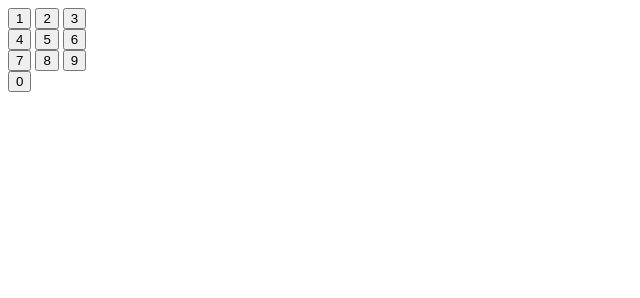
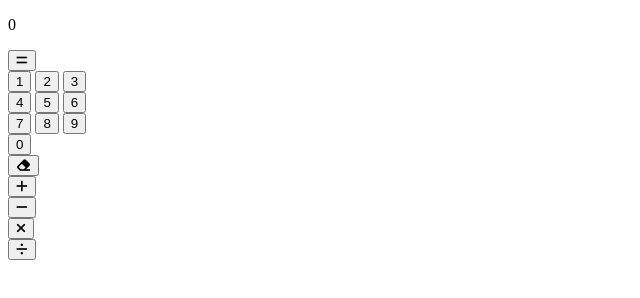
Before and after one commit to pirut/odin-calculator, a plain HTML site: page index.html in a window 1280 px wide. Shown: the whole page, without its empty margins (0-640 px from the left). Drawn offline with Linux system fonts and the light colour scheme.

Commit message:
Added HTML code and classes
Added the rest of the HTML code in and added classes and ID's so I can find everything that I need and style it correctly.

```diff
--- a/index.html
+++ b/index.html
@@ -5,12 +5,18 @@
         <meta name="viewport" content="width=device-width, initial-scale=1.0" />
         <link rel="icon" href="https://fav.farm/🟰" />
         <title>Odin Calculator</title>
-        <script src="./index.js"></script>
+        <script src="./index.js" defer></script>
         <link rel="stylesheet" href="./style.css" />
+        <script src="https://kit.fontawesome.com/3b1eab4468.js" crossorigin="anonymous"></script>
     </head>
     <body>
         <div class="calculator">
-            <div class="display"></div>
+            <div class="display">
+                <p>0</p>
+                <div class="operatorButton">
+                    <button id="equals"><i class="fa-solid fa-equals"></i></button>
+                </div>
+            </div>
             <div class="buttons">
                 <div class="leftButtons">
                     <div class="buttonRow">
@@ -32,7 +38,23 @@
                         <button>0</button>
                     </div>
                 </div>
-                <div class="rightButtons"></div>
+                <div class="rightButtons">
+                    <div class="operatorButton">
+                        <button id="erase"><i class="fa-solid fa-eraser"></i></button>
+                    </div>
+                    <div class="operatorButton">
+                        <button id="add"><i class="fa-solid fa-plus"></i></button>
+                    </div>
+                    <div class="operatorButton">
+                        <button id="subtract"><i class="fa-solid fa-minus"></i></button>
+                    </div>
+                    <div class="operatorButton">
+                        <button id="multiply"><i class="fa-solid fa-xmark"></i></button>
+                    </div>
+                    <div class="operatorButton">
+                        <button id="divide"><i class="fa-solid fa-divide"></i></button>
+                    </div>
+                </div>
             </div>
         </div>
     </body>
```
